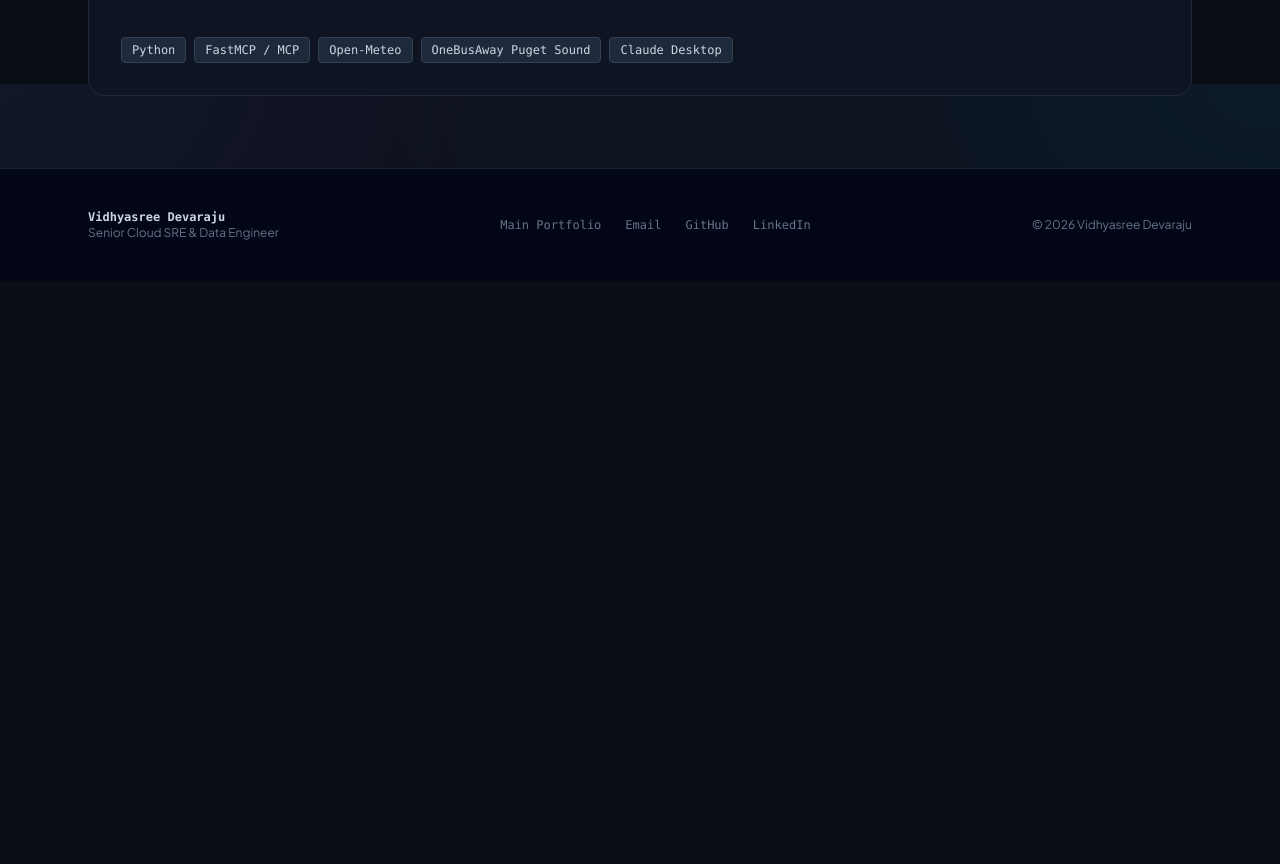
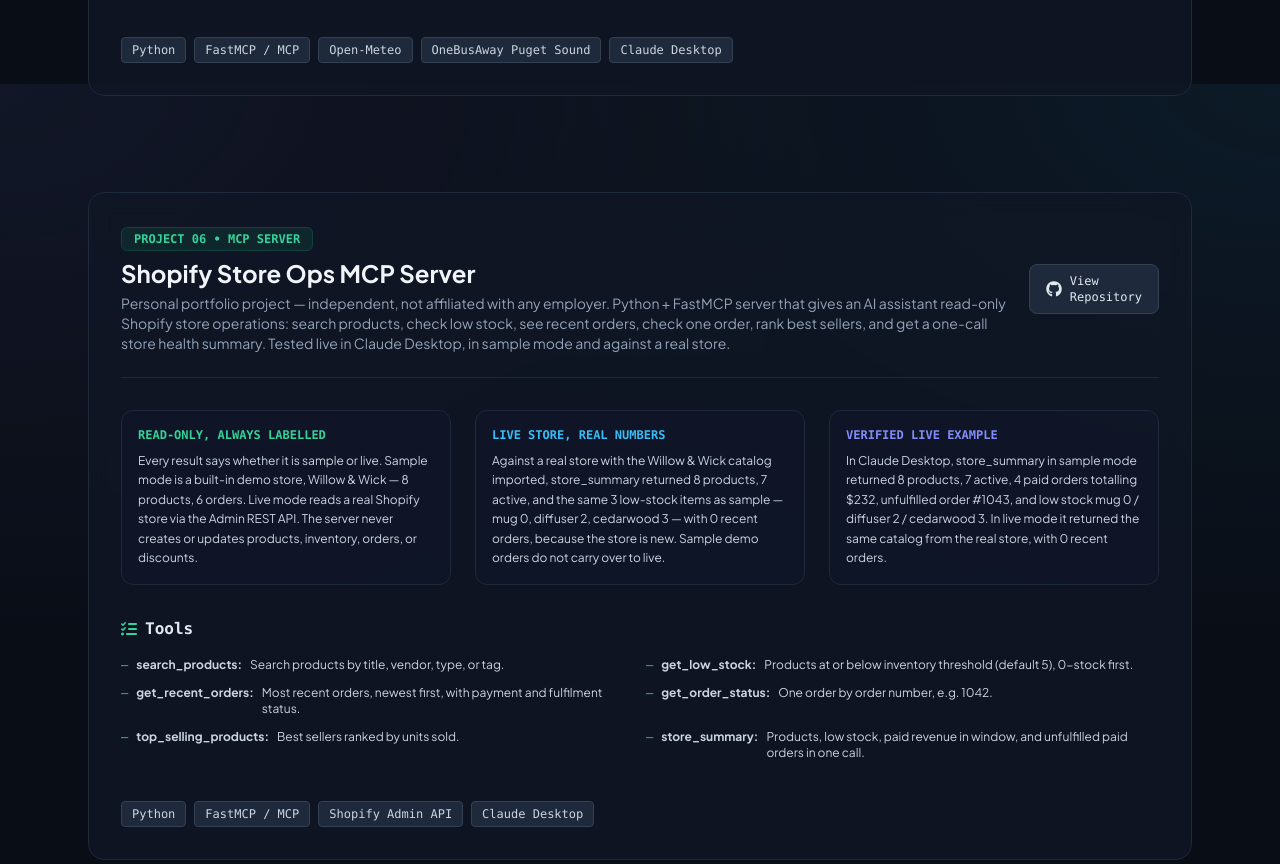
Before and after one commit to vidhyasree-cloud/vidhyasree.github.io-, a plain HTML site: page projects.html in a window 1280 px wide. Shown: the part 3916-4780 px from the top of the page. Before the commit the page ends 4197 px from the top, so only its background shows below. Drawn offline with nearby package versions, Linux system fonts and the light colour scheme.

Commit message:
Add Project 06: Shopify Store Ops MCP Server

```diff
--- a/projects.html
+++ b/projects.html
@@ -377,6 +377,64 @@ processed_df = raw_stream_df.withColumn("ingestion_time", current_timestamp())
     </div>
   </section>
 
+  <!-- Project 6: Shopify Store Ops MCP Server -->
+  <section class="max-w-6xl mx-auto px-6 py-6 w-full mb-12">
+    <div class="glass-card rounded-2xl p-8 space-y-8">
+
+      <!-- Title Header -->
+      <div class="flex flex-col md:flex-row md:items-center justify-between gap-4 border-b border-slate-800 pb-6">
+        <div>
+          <span class="px-3 py-1 rounded-md bg-emerald-500/10 border border-emerald-500/20 text-emerald-400 font-mono text-xs font-semibold uppercase">Project 06 • MCP Server</span>
+          <h2 class="text-2xl font-bold text-slate-100 mt-2">Shopify Store Ops MCP Server</h2>
+          <p class="text-slate-400 text-sm mt-1">Personal portfolio project — independent, not affiliated with any employer. Python + FastMCP server that gives an AI assistant read-only Shopify store operations: search products, check low stock, see recent orders, check one order, rank best sellers, and get a one-call store health summary. Tested live in Claude Desktop, in sample mode and against a real store.</p>
+        </div>
+      <a href="https://github.com/vidhyasree-cloud/shopify-store-ops-mcp" target="_blank" class="px-4 py-2 rounded-lg bg-slate-800 hover:bg-slate-700 text-slate-200 border border-slate-700 font-mono text-xs font-medium transition-all self-start md:self-auto flex items-center gap-2">
+      <i class="fa-brands fa-github text-base"></i> View Repository
+    </a>
+      </div>
+
+      <!-- Highlights -->
+      <div class="grid grid-cols-1 md:grid-cols-3 gap-6 text-sm">
+        <div class="p-4 rounded-xl bg-slate-900/60 border border-slate-800">
+          <h4 class="font-mono text-xs uppercase text-emerald-400 font-semibold mb-2">Read-Only, Always Labelled</h4>
+          <p class="text-slate-300 text-xs leading-relaxed">Every result says whether it is sample or live. Sample mode is a built-in demo store, Willow &amp; Wick — 8 products, 6 orders. Live mode reads a real Shopify store via the Admin REST API. The server never creates or updates products, inventory, orders, or discounts.</p>
+        </div>
+        <div class="p-4 rounded-xl bg-slate-900/60 border border-slate-800">
+          <h4 class="font-mono text-xs uppercase text-sky-400 font-semibold mb-2">Live Store, Real Numbers</h4>
+          <p class="text-slate-300 text-xs leading-relaxed">Against a real store with the Willow &amp; Wick catalog imported, store_summary returned 8 products, 7 active, and the same 3 low-stock items as sample — mug 0, diffuser 2, cedarwood 3 — with 0 recent orders, because the store is new. Sample demo orders do not carry over to live.</p>
+        </div>
+        <div class="p-4 rounded-xl bg-slate-900/60 border border-slate-800">
+          <h4 class="font-mono text-xs uppercase text-indigo-400 font-semibold mb-2">Verified Live Example</h4>
+          <p class="text-slate-300 text-xs leading-relaxed">In Claude Desktop, store_summary in sample mode returned 8 products, 7 active, 4 paid orders totalling $232, unfulfilled order #1043, and low stock mug 0 / diffuser 2 / cedarwood 3. In live mode it returned the same catalog from the real store, with 0 recent orders.</p>
+        </div>
+      </div>
+
+      <!-- Tools -->
+      <div class="space-y-4">
+        <h3 class="text-base font-bold text-slate-200 font-mono flex items-center gap-2">
+          <i class="fa-solid fa-list-check text-emerald-400"></i> Tools
+        </h3>
+        <ul class="grid grid-cols-1 md:grid-cols-2 gap-3 text-xs text-slate-300">
+          <li class="flex items-start gap-2"><span class="text-emerald-400 font-mono">—</span> <strong>search_products:</strong> Search products by title, vendor, type, or tag.</li>
+          <li class="flex items-start gap-2"><span class="text-emerald-400 font-mono">—</span> <strong>get_low_stock:</strong> Products at or below inventory threshold (default 5), 0-stock first.</li>
+          <li class="flex items-start gap-2"><span class="text-emerald-400 font-mono">—</span> <strong>get_recent_orders:</strong> Most recent orders, newest first, with payment and fulfilment status.</li>
+          <li class="flex items-start gap-2"><span class="text-emerald-400 font-mono">—</span> <strong>get_order_status:</strong> One order by order number, e.g. 1042.</li>
+          <li class="flex items-start gap-2"><span class="text-emerald-400 font-mono">—</span> <strong>top_selling_products:</strong> Best sellers ranked by units sold.</li>
+          <li class="flex items-start gap-2"><span class="text-emerald-400 font-mono">—</span> <strong>store_summary:</strong> Products, low stock, paid revenue in window, and unfulfilled paid orders in one call.</li>
+        </ul>
+      </div>
+
+      <!-- Skill Pills -->
+      <div class="flex flex-wrap gap-2 pt-2">
+        <span class="px-2.5 py-1 rounded bg-slate-800 border border-slate-700 text-slate-300 font-mono text-xs">Python</span>
+        <span class="px-2.5 py-1 rounded bg-slate-800 border border-slate-700 text-slate-300 font-mono text-xs">FastMCP / MCP</span>
+        <span class="px-2.5 py-1 rounded bg-slate-800 border border-slate-700 text-slate-300 font-mono text-xs">Shopify Admin API</span>
+        <span class="px-2.5 py-1 rounded bg-slate-800 border border-slate-700 text-slate-300 font-mono text-xs">Claude Desktop</span>
+      </div>
+
+    </div>
+  </section>
+
   <!-- Footer -->
   <footer class="border-t border-slate-800/80 bg-slate-950 py-10 mt-auto">
     <div class="max-w-6xl mx-auto px-6 flex flex-col md:flex-row items-center justify-between gap-6 text-xs text-slate-500">
```
